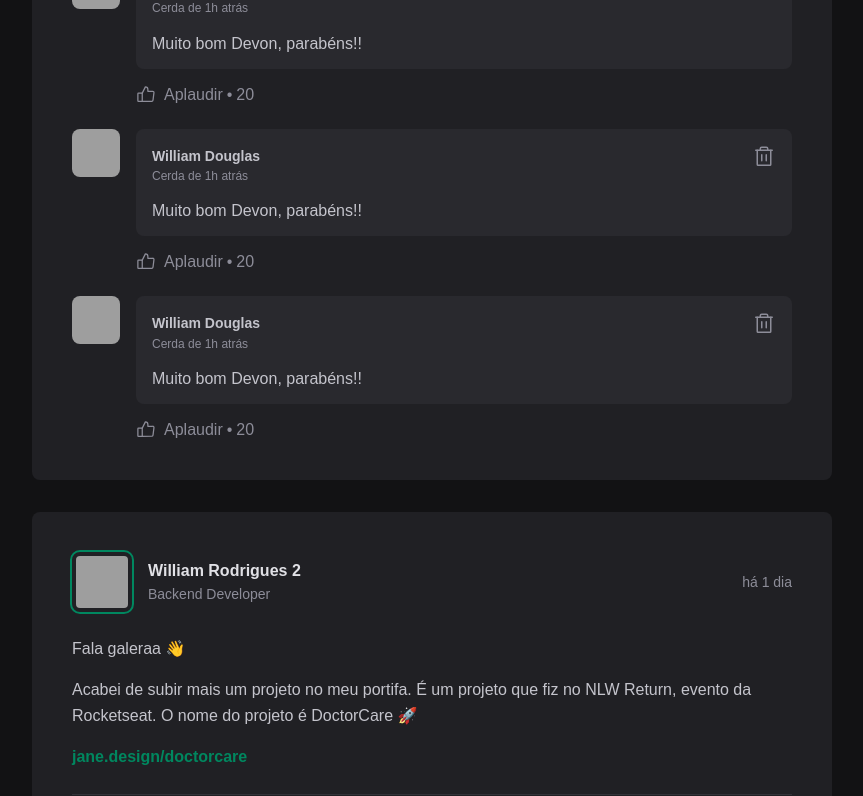
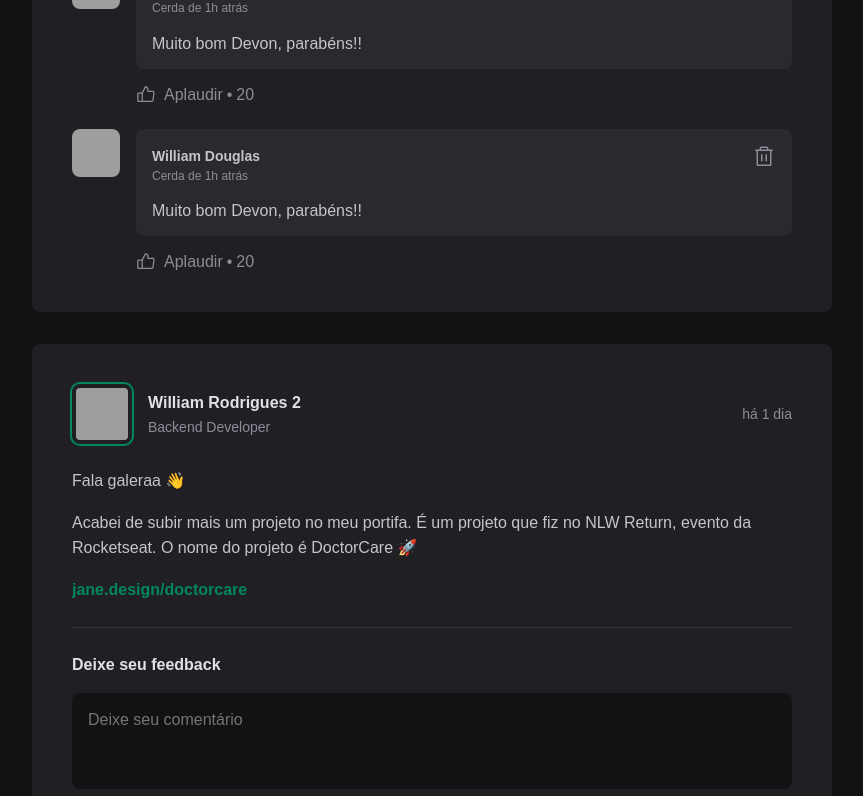
Before and after one commit to williamdgr/01-funamentos-react, a React (Vite) app: page / in a window 1280 px wide. Shown: the part 624-1420 px from the top of the page, without its empty margins (352-1215 px from the left). Built offline with nearby package versions, Linux system fonts and the light colour scheme; grey boxes are pictures that could not be loaded.

Commit message:
Aplicando o useState no componente de Post

```diff
--- a/src/components/Post.jsx
+++ b/src/components/Post.jsx
@@ -1,3 +1,4 @@
+import { useState } from 'react';
 import { Avatar } from './Avatar'
 import { Comment } from './Comment'
 import styles from './Post.module.css'
@@ -5,6 +6,17 @@
 import ptBR from "date-fns/locale/pt-BR";
 
 export function Post({ author, publishedAt, content }) {
+
+    const [comments, setComments] = useState([
+        1,2
+    ]);
+
+    function handleCreateNewComment() {
+        event.preventDefault();
+
+        setComments([...comments, comments.length + 1])
+
+    }
 
     const publishedDateFormatted = format(publishedAt, "dd 'de' LLLL 'às' HH:mm'h'", {
         locale : ptBR,
@@ -39,7 +51,7 @@
                 })}
             </div>
 
-            <form className={styles.commentForm}>
+            <form onSubmit={handleCreateNewComment} className={styles.commentForm}>
                 <strong>Deixe seu feedback</strong>
 
                 <textarea
@@ -52,9 +64,9 @@
             </form>
 
             <div className={styles.commentList}>
-                <Comment />
-                <Comment />
-                <Comment />
+                  {comments.map( comment => {
+                    return <Comment />
+                  })}
             </div>
         </article>
     )
```
